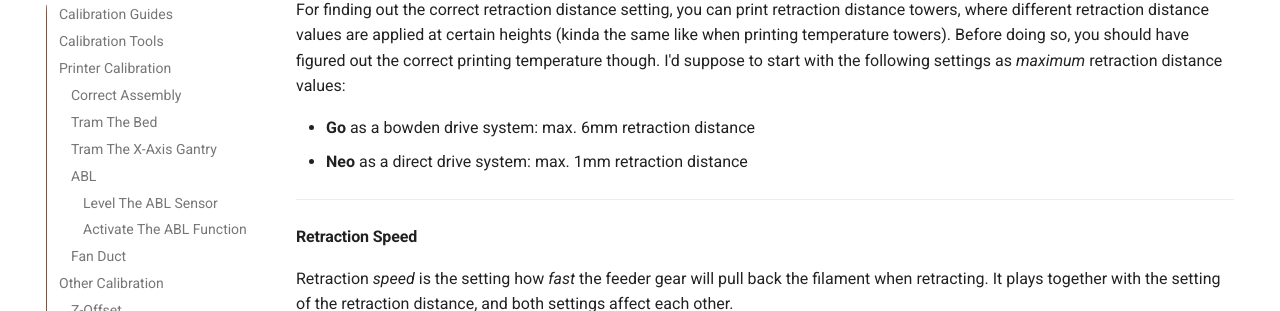
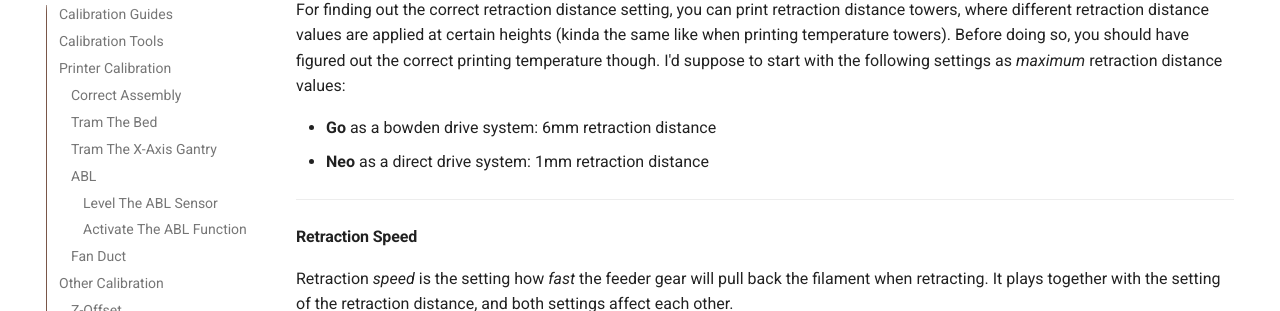
Before and after one commit to 1coderookie/KobraGoNeoInsights, an MkDocs documentation site: the page built from docs/calibration.md, in a window 1280 px wide and 900 px high, scrolled down 7842 px. Shown: the part 142-453 px from the top of the window. Built offline with MkDocs 1.6.1 and Material for MkDocs 9.7.7, drawn with Linux system fonts in a browser that asks for light colours; comment, search, counter and statistics services are not loaded.

Commit message:
Update calibration.md

```diff
--- a/docs/calibration.md
+++ b/docs/calibration.md
@@ -199,8 +199,8 @@ However, there is a rule of thumb though one should be aware of: if you're using
 
 For finding out the correct retraction distance setting, you can print retraction distance towers, where different retraction distance values are applied at certain heights (kinda the same like when printing temperature towers). Before doing so, you should have figured out the correct printing temperature though. I'd suppose to start with the following settings as *maximum* retraction distance values:
 
-- **Go** as a bowden drive system: max. 6mm retraction distance
-- **Neo** as a direct drive system: max. 1mm retraction distance
+- **Go** as a bowden drive system: 6mm retraction distance
+- **Neo** as a direct drive system: 1mm retraction distance
 
 ---
 
```
